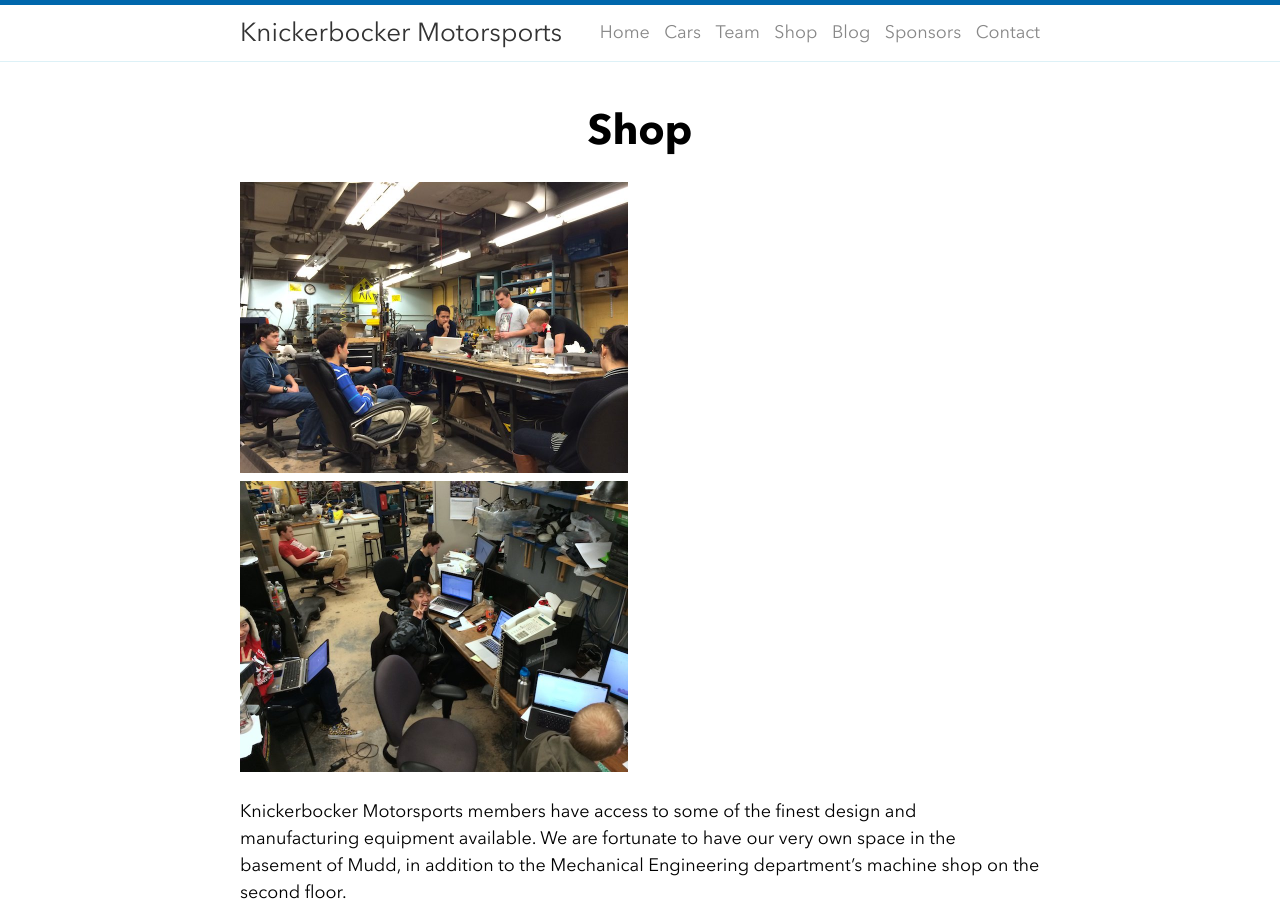
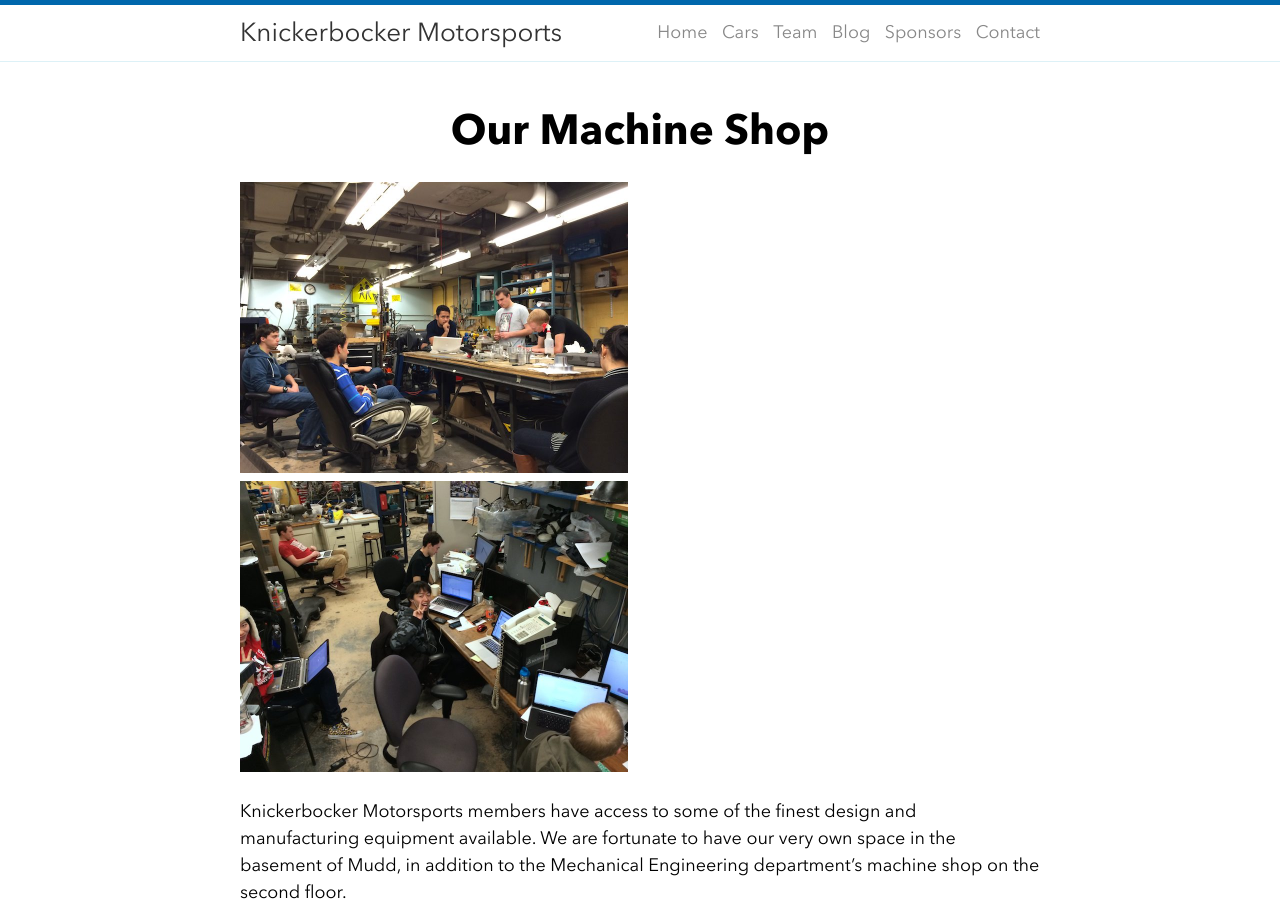
Before and after one commit to columbiafsae/website, a Jekyll site: the page built from team/team.shop.md, in a window 1280 px wide and 900 px high. Built offline with Jekyll 4.4.1, drawn with Linux system fonts in a browser that asks for light colours.

Commit message:
Move Shop page to a subpage of Team

```diff
--- a/_config.yml
+++ b/_config.yml
@@ -17,9 +17,7 @@
   - title: "Cars"
     url: "/cars/2014/"
   - title: "Team"
-    url: "/team/2014/"
-  - title: "Shop"
-    url: "/shop/"
+    url: "/team/"
   - title: "Blog"
     url: "/blog/"
   - title: "Sponsors"
--- /dev/null
+++ b/_layouts/subnav.team.html
@@ -0,0 +1,13 @@
+---
+layout: page
+
+subnavlinks:
+  - title: "Overview"
+    url: "/team/"
+  - title: "Our Shop"
+    url: "/team/shop/"
+  - title: "2014"
+    url: "/team/2014/"
+---
+
+{{ content }}
--- a/shop/shop.md
+++ b/team/team.shop.md
@@ -1,11 +1,12 @@
 ---
-title: "Shop"
-layout: page
-permalink: /shop/
+title: "Our Machine Shop"
+layout: subnav.team
+permalink: /team/shop/
 ---
+
 <div class="columns">
   {% for i in (1..2) %}
-  <img src="{{ site.baseurl }}{{ site.assets }}/team/shop-{{ i }}.jpg" width="388">
+  <img src="{{ site.baseurl }}{{ site.assets }}/team/shop-{{ i }}.jpg" width="388" height="291">
   {% endfor %}
 </div>
 
```
Also changed, not shown: team/team.2014.md (+1 -1 lines).
